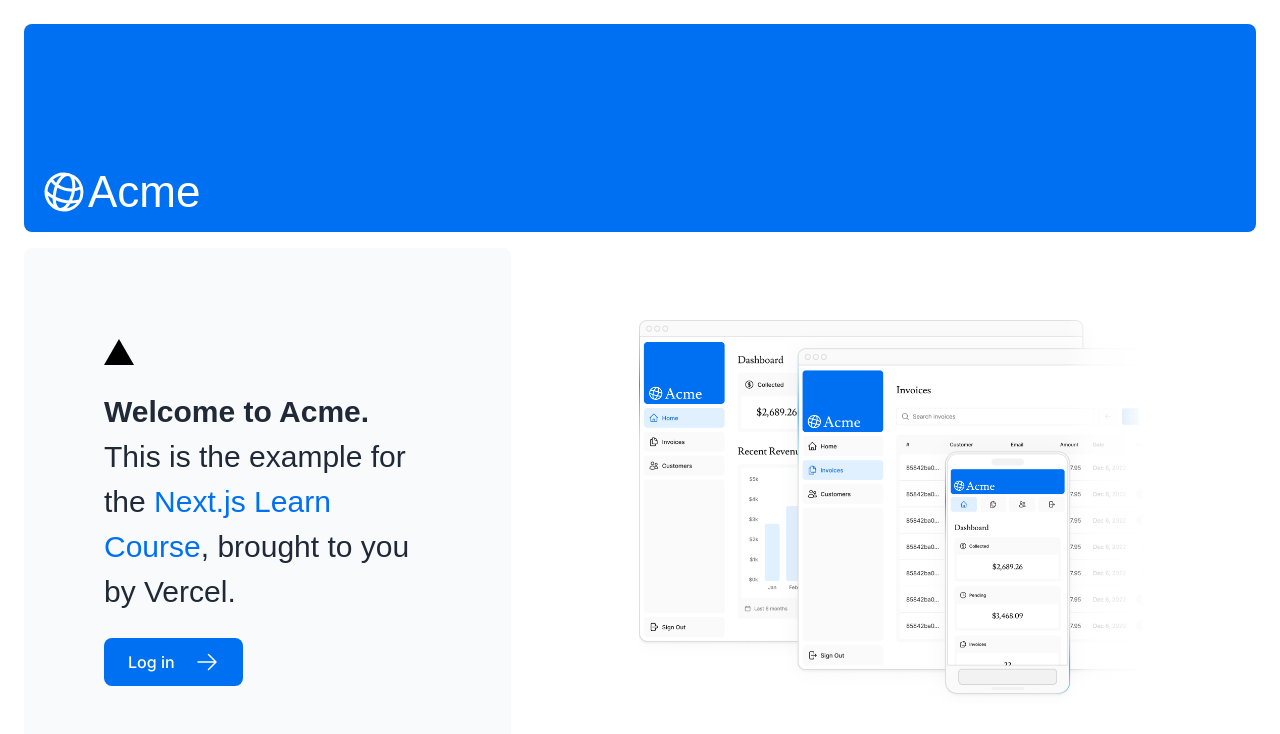
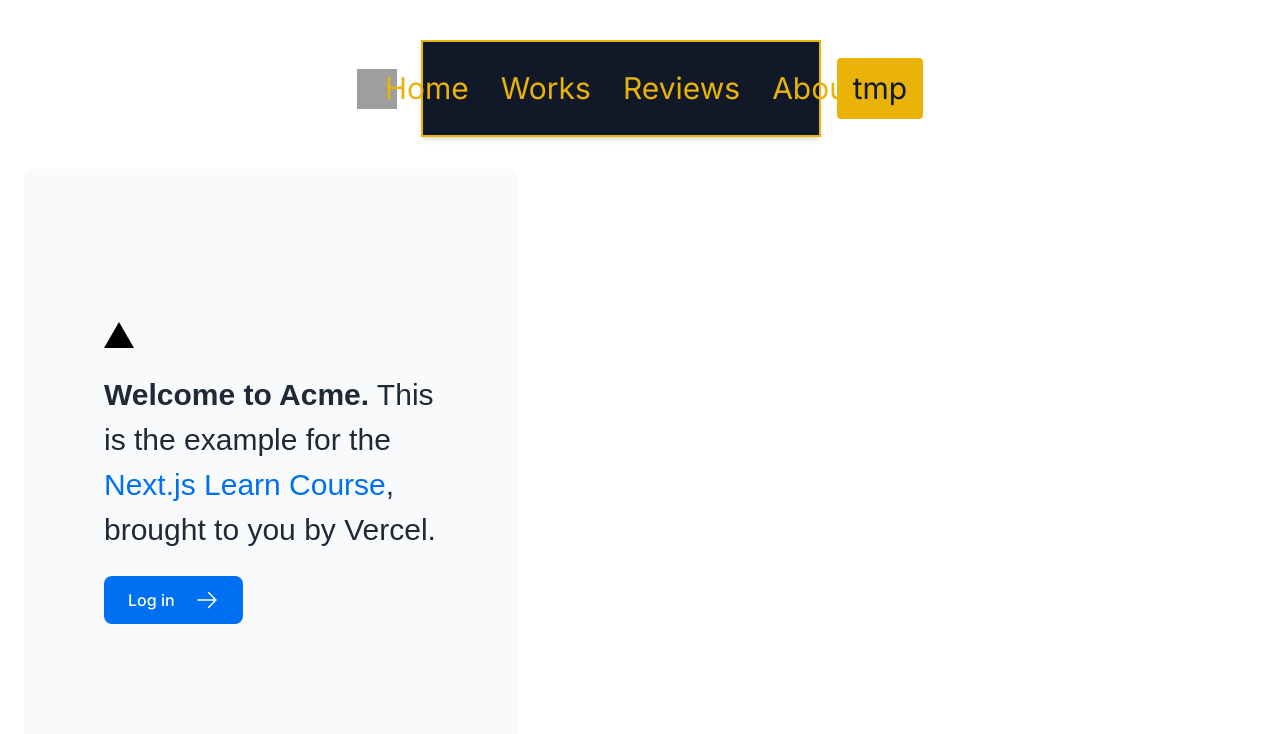
Before and after one commit to Dikiv/Brighter-Website, a Next.js app in the folder nextjs-dashboard/: page / in a window 1280 px wide. Shown: the top 734 px of the page. Built offline with nearby package versions, Linux system fonts and the light colour scheme; grey boxes are pictures that could not be loaded; a web font is replaced by a local one.

Commit message:
beginning

```diff
--- a/nextjs-dashboard/app/dashboard/page.tsx
+++ b/nextjs-dashboard/app/dashboard/page.tsx
@@ -3,6 +3,7 @@
 import LatestInvoices from '@/app/ui/dashboard/latest-invoices';
 import { lusitana } from '@/app/ui/fonts';
 import { fetchRevenue } from '@/app/lib/data';
+import { oswald } from '@/app/ui/fonts';
 
 export default async function Page() {
    // const revenue = await fetchRevenue();
--- a/nextjs-dashboard/app/page.tsx
+++ b/nextjs-dashboard/app/page.tsx
@@ -3,20 +3,18 @@
 import Link from 'next/link';
 import { lusitana } from '@/app/ui/fonts';
 import Image from 'next/image';
-
-
+import {Header} from '@/app/ui/dashboard/header'
 export default function Page() {
   return (
+
     <main className="flex min-h-screen flex-col p-6">
-      <div className="flex h-20 shrink-0 items-end rounded-lg bg-blue-500 p-4 md:h-52">
-        { <AcmeLogo /> }
-      </div>
+
+      <Header/>
       <div className="mt-4 flex grow flex-col gap-4 md:flex-row">
 
         <div className="flex flex-col justify-center gap-6 rounded-lg bg-gray-50 px-6 py-10 md:w-2/5 md:px-20">
         <div
-  className="relative w-0 h-0 border-l-[15px] border-r-[15px] border-b-[26px] border-l-transparent border-r-transparent border-b-black"
-/>
+  className="relative w-0 h-0 border-l-[15px] border-r-[15px] border-b-[26px] border-l-transparent border-r-transparent border-b-black"/>
           <p className={`${lusitana.className} antialiased`}>
             <strong>Welcome to Acme.</strong> This is the example for the{' '}
             <a href="https://nextjs.org/learn/" className="text-blue-500">
@@ -31,23 +29,6 @@
             <span>Log in</span> <ArrowRightIcon className="w-5 md:w-6" />
           </Link>
         </div>
-        <div className="flex items-center justify-center p-6 md:w-3/5 md:px-28 md:py-12">
-          {/* Add Hero Images Here */}
-          <Image
-        src="/hero-desktop.png"
-        width={1000}
-        height={760}
-        className="hidden md:block"
-        alt="Screenshots of the dashboard project showing desktop version"
-      />
-      <Image
-        src="/hero-mobile.png"
-        width={560}
-        height={620}
-        className="block md:hidden"
-        alt="Screenshots of the dashboard project showing desktop version"
-      />
-        </div>
       </div>
     </main>
   );
--- /dev/null
+++ b/nextjs-dashboard/app/ui/dashboard/header.tsx
@@ -0,0 +1,43 @@
+import { oswald } from '@/app/ui/fonts';
+
+export function Header() {
+    return (
+        <div className="flex justify-center">
+        <div className="flex items-center p-4 space-x-4">
+        {/* Logo Section */}
+        <div className="flex items-center">
+          <img
+            src="logo.png"
+            alt="Logo"
+            className="h-10 w-10 mr-2"
+          />
+        </div>
+
+        {/* Header Links Box */}
+        <div className="w-[400px] bg-gray-900  border-2 border-yellow-500 p-4 shadow-md">
+          <div className=" flex justify-center">
+            <a href="#section1" className="px-4 py-2 text-yellow-500 hover:text-yellow-300 custom-text-size">
+            Home
+            </a>
+            <a href="#section2" className="px-4 py-2 text-yellow-500 hover:text-yellow-300 custom-text-size">
+            Works
+            </a>
+            <a href="#section3" className="px-4 py-2 text-yellow-500 hover:text-yellow-300 custom-text-size">
+            Reviews
+            </a>
+            <a href="#section4" className="px-4 py-2 text-yellow-500 hover:text-yellow-300 custom-text-size">
+            About
+            </a>
+        </div>
+        </div>
+
+        {/* Right-Aligned Section */}
+        <div className="flex items-center">
+          <button className="px-4 py-2 bg-yellow-500 text-gray-900 rounded hover:bg-yellow-400">
+            tmp
+          </button>
+        </div>
+      </div>
+      </div>
+    );
+  }
--- a/nextjs-dashboard/app/ui/fonts.ts
+++ b/nextjs-dashboard/app/ui/fonts.ts
@@ -1,8 +1,15 @@
 import { Inter } from 'next/font/google';
 import { Lusitana } from 'next/font/google';
+import { Oswald } from 'next/font/google';
+
 
 export const lusitana = Lusitana({
     subsets: ['latin'],
     weight: ['400', '700']
 });
 export const inter = Inter({ subsets: ['latin'] });
+
+export const oswald = Oswald({
+    subsets: ['latin'],
+    weight: ['400', '700']
+});
```
